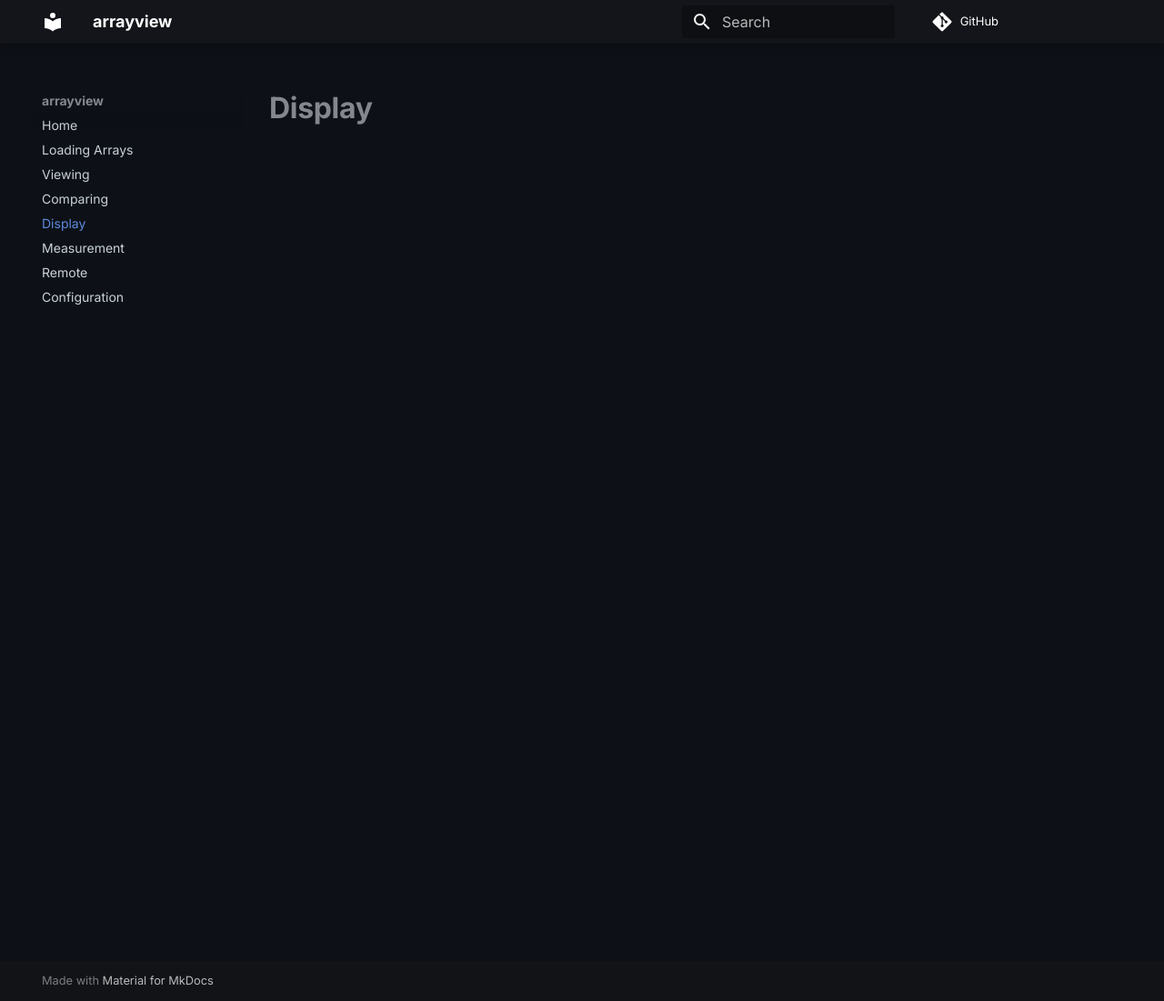
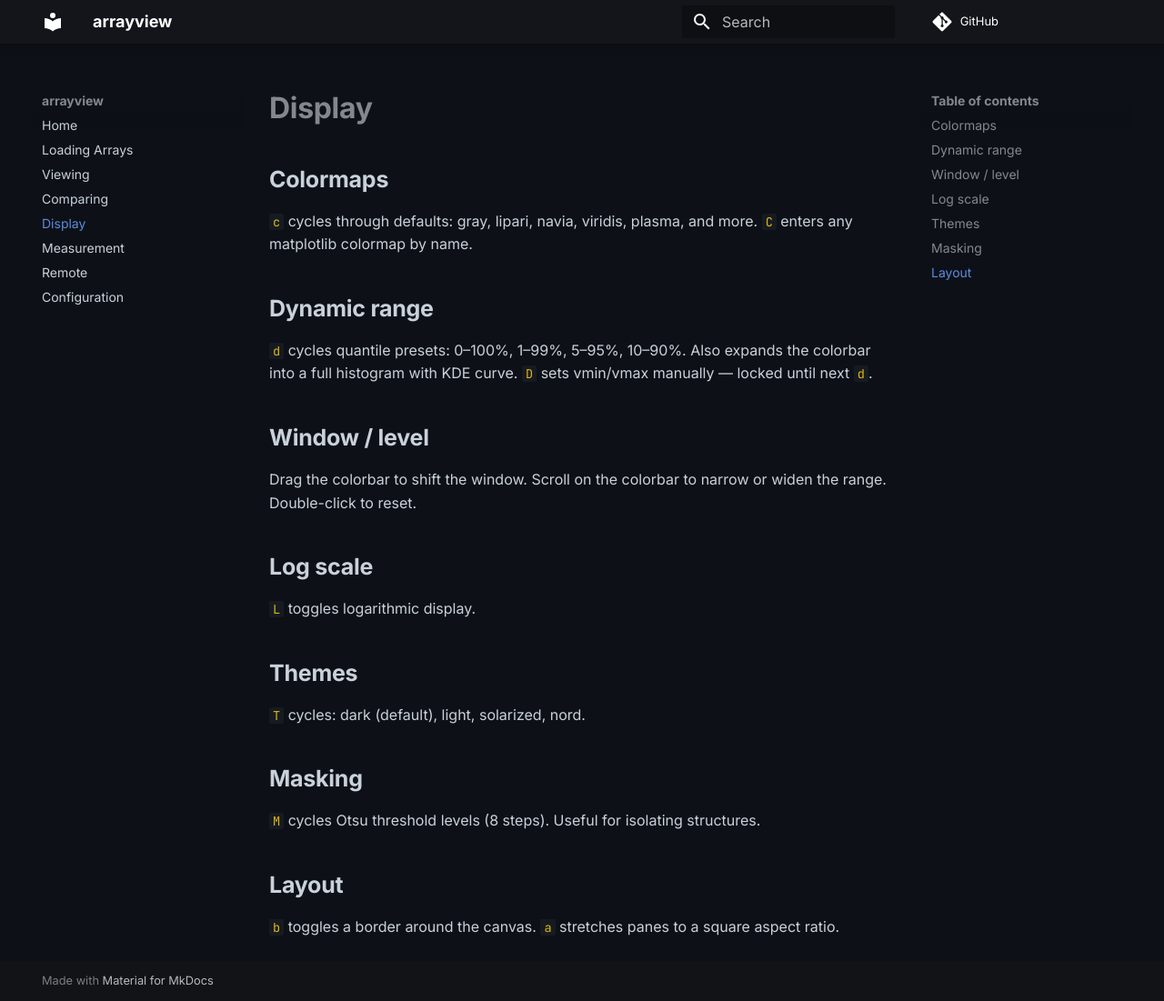
Before and after one commit to oscarvanderheide/arrayview, an MkDocs documentation site: the page built from docs/display.md, in a window 1280 px wide and 1101 px high. Shown: the whole window at 91% size. Built offline with MkDocs 1.6.1 and Material for MkDocs 9.7.7, drawn with Linux system fonts in a browser that asks for light colours; comment, search, counter and statistics services are not loaded.

Commit message:
docs: add display page

```diff
--- a/docs/display.md
+++ b/docs/display.md
@@ -1 +1,31 @@
 # Display
+
+## Colormaps
+
+`c` cycles through defaults: gray, lipari, navia, viridis, plasma, and more.
+`C` enters any matplotlib colormap by name.
+
+## Dynamic range
+
+`d` cycles quantile presets: 0–100%, 1–99%, 5–95%, 10–90%. Also expands the colorbar into a full histogram with KDE curve.
+`D` sets vmin/vmax manually — locked until next `d`.
+
+## Window / level
+
+Drag the colorbar to shift the window. Scroll on the colorbar to narrow or widen the range. Double-click to reset.
+
+## Log scale
+
+`L` toggles logarithmic display.
+
+## Themes
+
+`T` cycles: dark (default), light, solarized, nord.
+
+## Masking
+
+`M` cycles Otsu threshold levels (8 steps). Useful for isolating structures.
+
+## Layout
+
+`b` toggles a border around the canvas. `a` stretches panes to a square aspect ratio.
```
